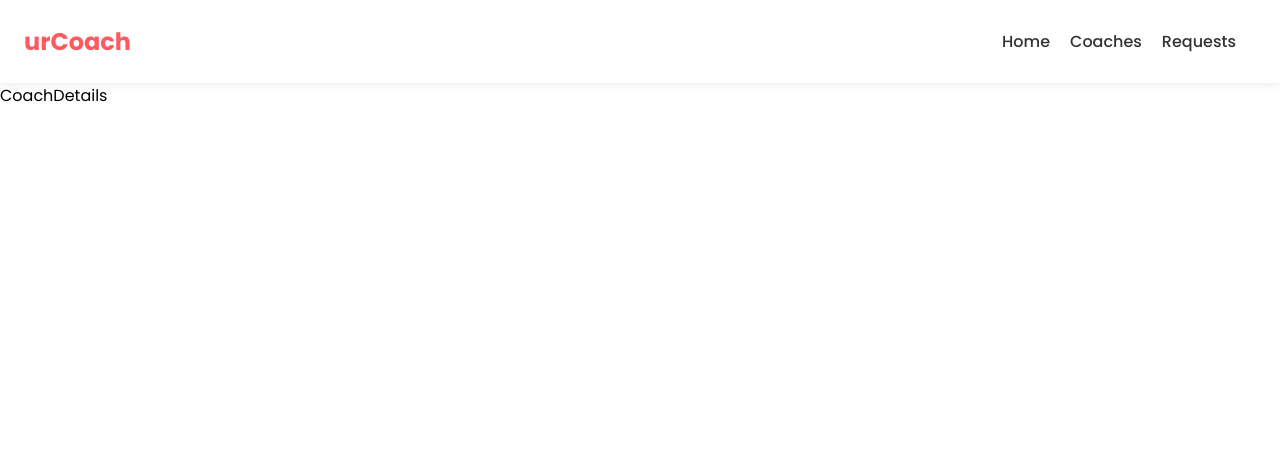
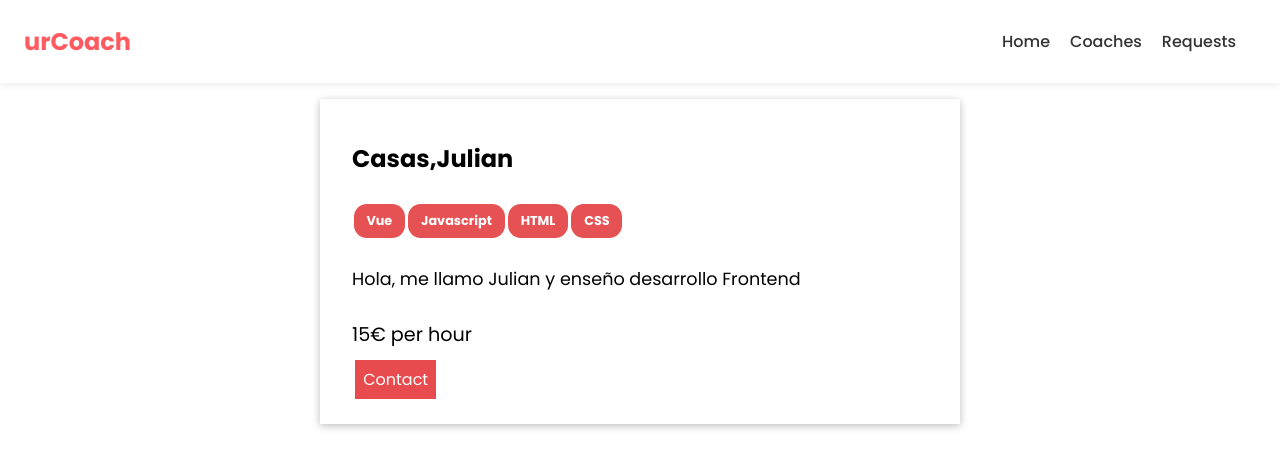
Before and after one commit to lucaslobat/VUE-PROJECTS, a Vue app in the folder find-a-coach/: page /coaches/1 in a window 1280 px wide. Shown: the top 468 px of the page. Built offline with nearby package versions, Linux system fonts and the light colour scheme.

Commit message:
Developed the CoachDetail component, user dynamic routes, param props and lifecycle hooks

```diff
--- a/find-a-coach/src/components/Coaches/CoachDetail.vue
+++ b/find-a-coach/src/components/Coaches/CoachDetail.vue
@@ -1,10 +1,80 @@
 <template>
-    <div>CoachDetails</div>
-    <RouterView></RouterView>
+    <BaseCard baseCardStyle="card-container">
+
+        <div class="name">{{ fullName }}</div>
+        <div class="technologies">
+            <BaseBadge v-for="technology in technologies" :badgeText="technology"></BaseBadge>
+        </div>
+        <div class="description">{{ biography }}</div>
+        <div class="rate">{{ rate }}€ per hour</div>
+
+        <div>
+            <BaseButton classToApply="styled-button" :toProp="contactLink" isRouterLink>Contact</BaseButton>
+        </div>
+
+
+    </BaseCard>
 </template>
 <script>
 export default {
+    props: ['id'],
+    data() {
+        return {
+            fetchedCoach: null
+        }
+    },
+    computed: {
+        fullName() {
+            return `${this.fetchedCoach.lastName},${this.fetchedCoach.firstName}`
+        },
+        contactLink() {
+            return `${this.$route.path}/contact`
+        },
+        biography() {
+            return this.fetchedCoach.biography
+        },
+        rate() {
+            return this.fetchedCoach.rate
+        },
+        technologies() {
+            return this.fetchedCoach.technologies
+        }
 
+    },
+    created() {
+        const allCoaches = this.$store.getters['coachModule/getAllCoaches'];
+        const identifiedCoach = allCoaches.find(coach => coach.id == this.id);
+        this.fetchedCoach = identifiedCoach;
+        console.log(this.fetchedCoach)
+    }
 }
 </script>
-<style scoped></style>
+<style scoped>
+.card-container {
+    flex-direction: column;
+    gap: 0.5rem;
+    max-width: 40rem;
+    padding:2rem;
+}
+
+.name {
+    font-size: 1.5rem;
+    font-weight: bold;
+    margin: 10px 0;
+}
+
+.description {
+    font-size: 1.1rem;
+    margin: 10px 0;
+}
+
+.rate {
+    font-size: 1.2rem;
+    margin: 10px 0;
+}
+
+.technologies {
+    font-size: 1.1rem;
+    margin: 10px 0;
+}
+</style>
--- a/find-a-coach/src/components/Coaches/CoachItem.vue
+++ b/find-a-coach/src/components/Coaches/CoachItem.vue
@@ -1,9 +1,6 @@
 <template>
     <BaseCard baseCardStyle="card-item">
         <div class="name">{{ `${lastName}, ${firstName}` }}</div>
-        <div class="biography">
-            {{ biography }}
-        </div>
         <div class="rate">
             {{ `Rate: €${rate}/hour` }}
         </div>
--- a/find-a-coach/src/routing/router.js
+++ b/find-a-coach/src/routing/router.js
@@ -19,7 +19,10 @@ const router = createRouter({
     {
       path: "/coaches/:id",
       component: CoachDetail,
-      children: [{ path: "contact", component: RequestForm }], /* /coaches/id/contact */
+      props: true,
+      children: [
+        { path: "contact", component: RequestForm },
+      ] /* /coaches/id/contact */,
     },
     { path: "/register", component: CoachRegistration },
     { path: "/requests", component: RequestList },
```
